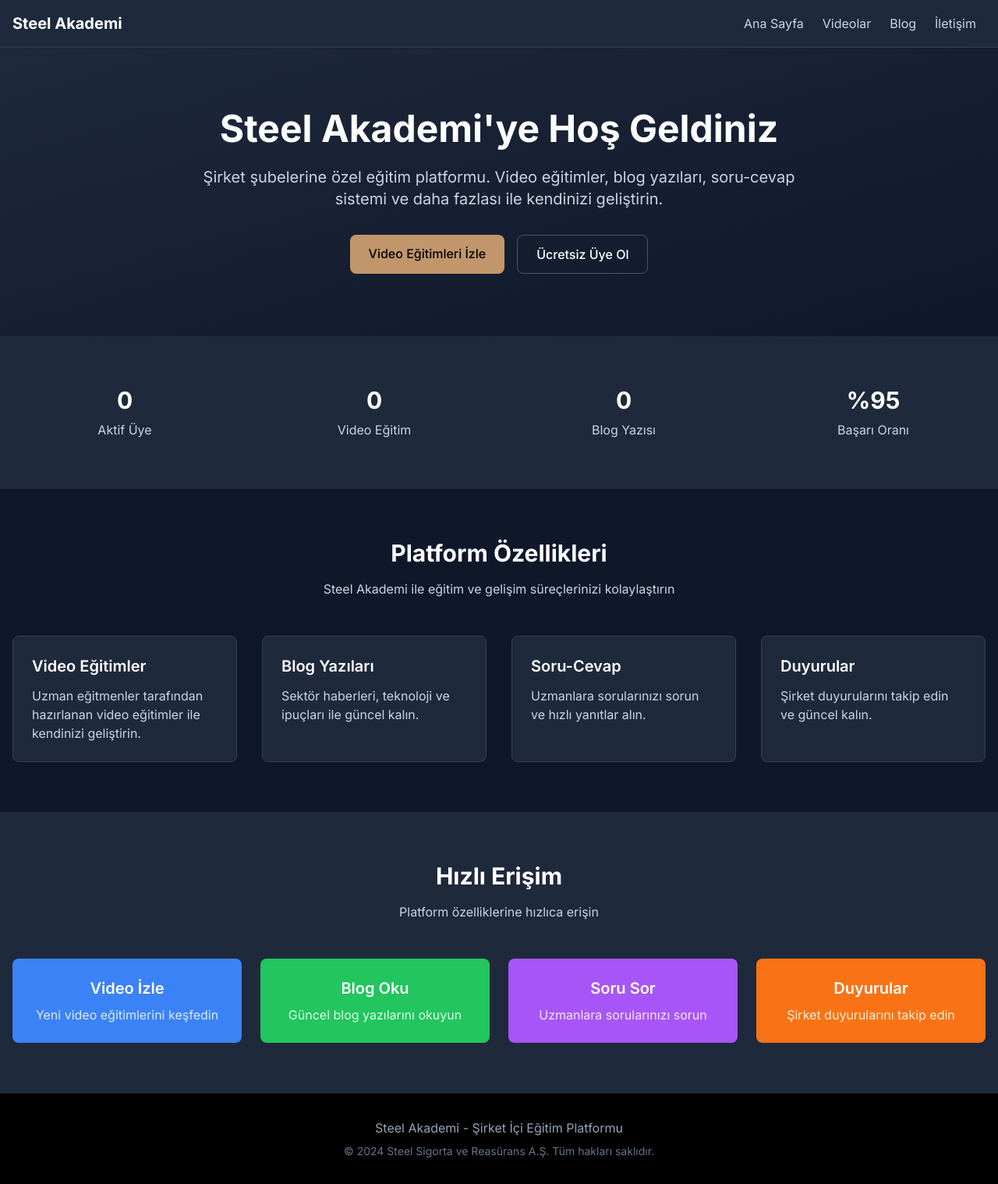
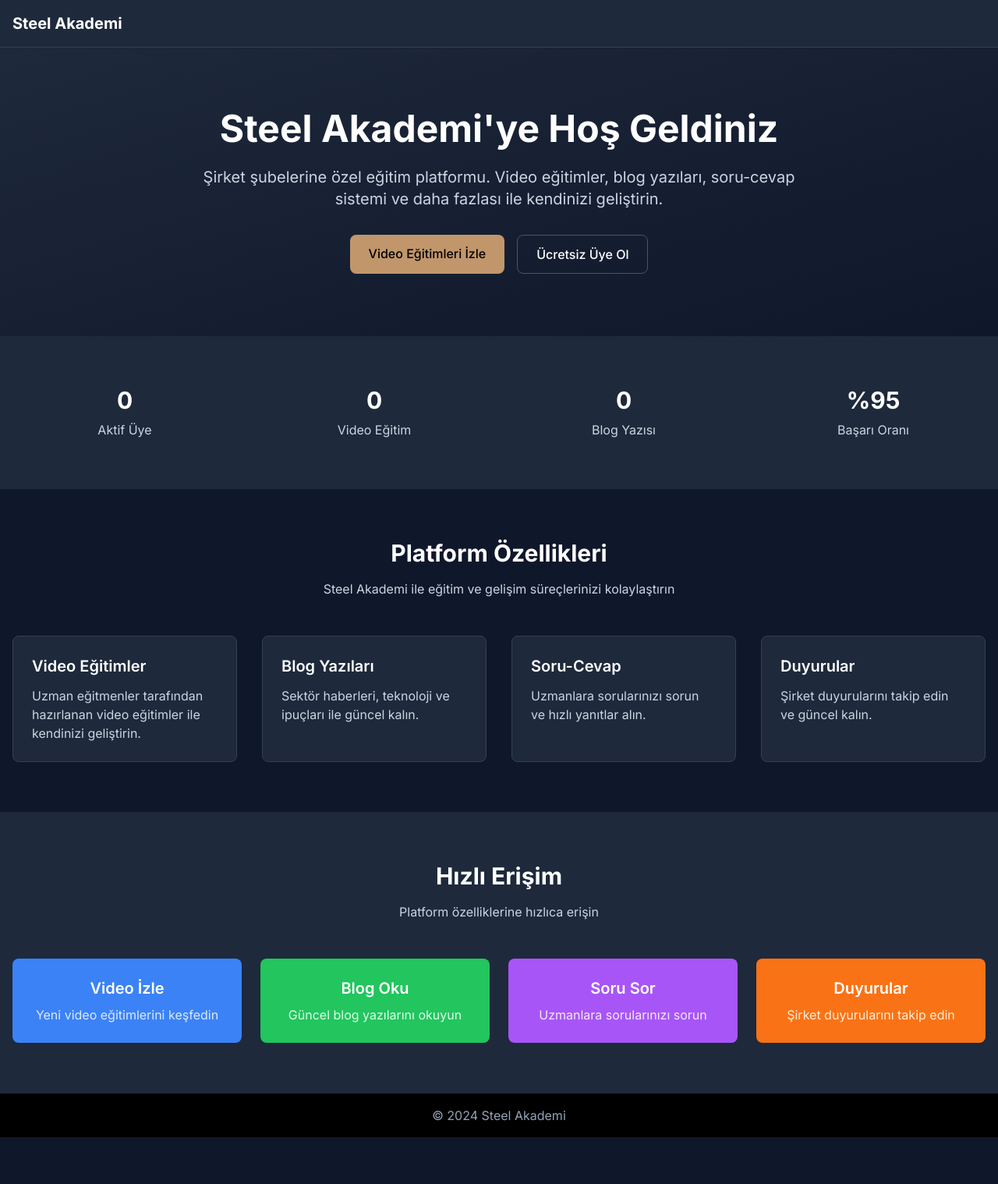
Before and after one commit to steelakademi/steelakademi, a Next.js app: page / in a window 1280 px wide. Shown: the whole page at 78% size. After the commit the page ends 1458 px from the top, so only its background shows below. Built offline with nearby package versions, Linux system fonts and the light colour scheme.

Commit message:
Layout tamamen düzeltildi - header footer inline yapıldı

```diff
--- a/src/app/layout.tsx
+++ b/src/app/layout.tsx
@@ -1,8 +1,6 @@
 import type { Metadata } from 'next'
 import { Inter } from 'next/font/google'
 import './globals.css'
-import Header from '@/components/layout/header'
-import { Footer } from '@/components/layout/footer'
 
 const inter = Inter({ subsets: ['latin'] })
 
@@ -20,11 +18,15 @@ export default function RootLayout({
     <html lang="tr">
       <body className={inter.className}>
         <div className="min-h-screen flex flex-col">
-          <Header />
+          <header className="bg-steel-800 border-b border-steel-700 p-4">
+            <div className="text-white font-bold text-xl">Steel Akademi</div>
+          </header>
           <main className="flex-1">
             {children}
           </main>
-          <Footer />
+          <footer className="bg-black text-white border-t border-steel-800 p-4 text-center">
+            <p className="text-steel-400">© 2024 Steel Akademi</p>
+          </footer>
         </div>
       </body>
     </html>
--- a/src/components/layout/footer.tsx
+++ /dev/null
@@ -1,16 +0,0 @@
-export function Footer() {
-  return (
-    <footer className="bg-black text-white border-t border-steel-800">
-      <div className="container mx-auto px-4 py-8">
-        <div className="text-center">
-          <p className="text-steel-400 mb-2">
-            Steel Akademi - Şirket İçi Eğitim Platformu
-          </p>
-          <p className="text-steel-500 text-sm">
-            © 2024 Steel Sigorta ve Reasürans A.Ş. Tüm hakları saklıdır.
-          </p>
-        </div>
-      </div>
-    </footer>
-  )
-}
--- a/src/components/layout/header.tsx
+++ /dev/null
@@ -1,17 +0,0 @@
-export default function Header() {
-  return (
-    <header className="bg-steel-800 border-b border-steel-700">
-      <div className="container mx-auto px-4 py-4">
-        <div className="flex items-center justify-between">
-          <div className="text-white font-bold text-xl">Steel Akademi</div>
-          <nav className="text-steel-300">
-            <a href="/" className="hover:text-white px-3 py-2">Ana Sayfa</a>
-            <a href="/videos" className="hover:text-white px-3 py-2">Videolar</a>
-            <a href="/blog" className="hover:text-white px-3 py-2">Blog</a>
-            <a href="/contact" className="hover:text-white px-3 py-2">İletişim</a>
-          </nav>
-        </div>
-      </div>
-    </header>
-  )
-}
```
